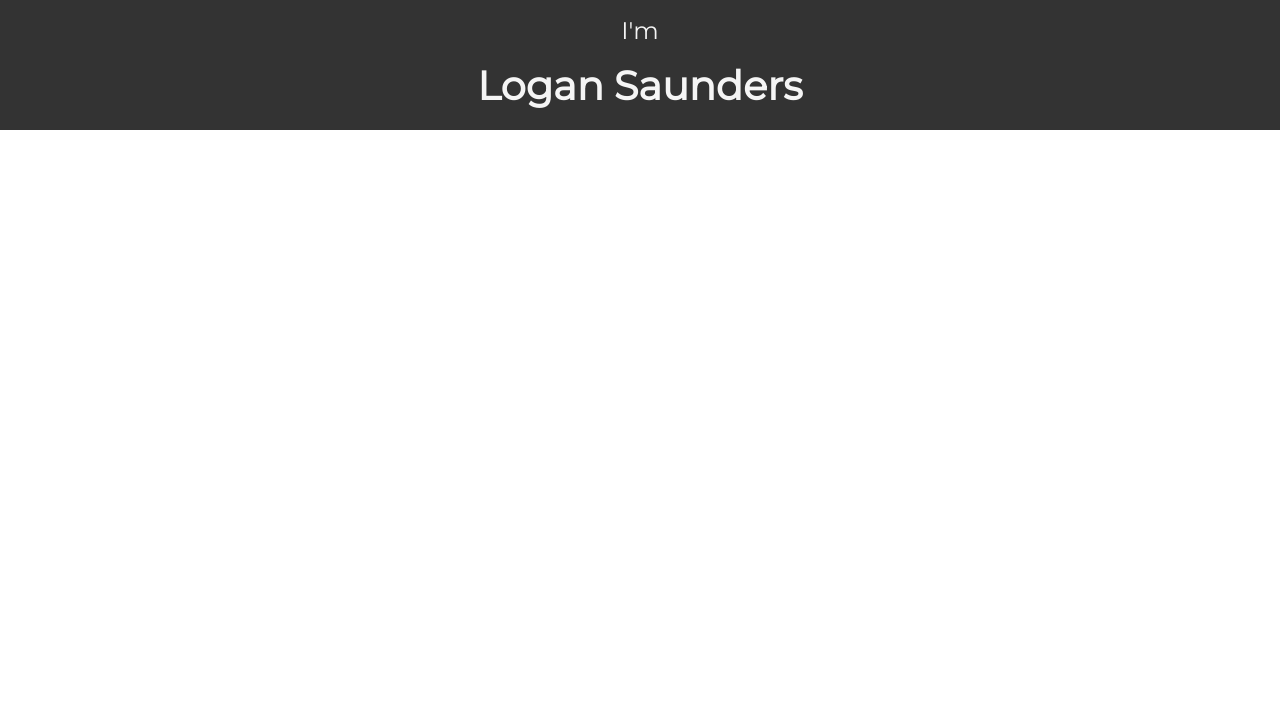
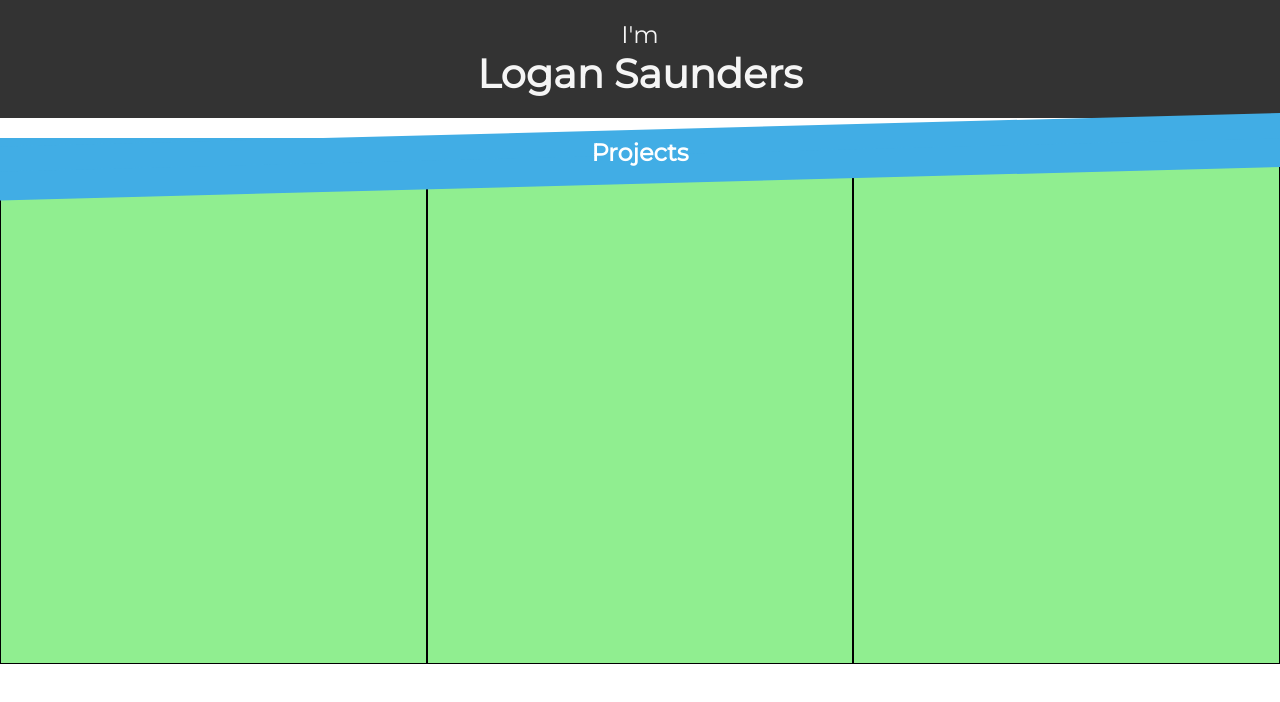
Before and after one commit to RealMrLogan/RealMrLogan.github.io, a plain HTML site: page index.html in a window 1280 px wide. Drawn offline with Linux system fonts and the light colour scheme.

Commit message:
set up projects sections

```diff
--- a/index.html
+++ b/index.html
@@ -20,8 +20,25 @@
                 <h1 class="fade-in-hide hidden-right">Saunders</h1>
             </div>
         </header>
+
+        <section class="content-section">
+
+        </section>
+
+        <div class="content-divider">
+            <h2>Projects</h2>
+        </div>
+        <section class="content-section" id="projects">
+            <div class="vertical-ribbon">
+                <div class="content-description make-invisible">
+                    <p>This is a test description.</p>
+                </div>
+            </div>
+            <div class="vertical-ribbon"></div>
+            <div class="vertical-ribbon"></div>
+        </section>
     </main>
-    <script src="scripts/fade.js"></script>
+    <script src="scripts/general.js"></script>
 </body>
 
 </html>
--- a/scripts/fade.js
+++ /dev/null
@@ -1,10 +0,0 @@
-setTimeout(() => {
-    const header = document.getElementsByTagName("header")[0];
-    console.dir(header);
-
-    header.children[0].classList.add("fade-in-visible");
-    const name = header.children[1];
-    for (let i = 0; i < name.children.length; i++) {
-        name.children[i].classList.add("fade-in-visible");
-    }
-}, 200);
--- /dev/null
+++ b/scripts/general.js
@@ -0,0 +1,74 @@
+(function () {
+    setTimeout(() => {
+        const header = document.getElementsByTagName("header")[0];
+        console.dir(header);
+
+        header.children[0].classList.add("fade-in-visible");
+        const name = header.children[1];
+        for (let i = 0; i < name.children.length; i++) {
+            name.children[i].classList.add("fade-in-visible");
+        }
+    }, 200);
+    setWidthOfProjects(null);
+})();
+
+document.getElementById("projects").addEventListener('mouseover', e => {
+    const projects = document.getElementById("projects");
+    if (e.target == projects) {
+        return;
+    } else if (!e.target.classList.contains("vertical-ribbon")) {
+        let target = e.target;
+        while (!target.classList.contains("vertical-ribbon")) {
+            target = target.parentElement;
+        }
+        setWidthOfProjects(target);
+    } else {
+        setWidthOfProjects(e.target);
+    }
+});
+
+document.getElementById("projects").addEventListener('mouseout', e => {
+    console.log("left the projects");
+    const projects = document.getElementById("projects").children;
+    for (let i = 0; i < projects.length; i++) { // hide all the descriptions
+        for (let j = 0; j < projects[i].children.length; j++) {
+            if (!projects[i].children[j].classList.contains("make-invisible")) {
+                projects[i].children[j].classList.add("make-invisible");
+            }
+        }
+    }
+    setWidthOfProjects(null);
+});
+
+function setWidthOfProjects(element) {
+    const projects = document.getElementById("projects").children;
+    // remove any previously set widths
+    for (let i = 0; i < projects.length; i++) {
+        projects[i].style.removeProperty("width");
+    }
+    if (element == null) { // set each project to equal lengths
+        const width = 100 / projects.length;
+        for (let i = 0; i < projects.length; i++) {
+            projects[i].style.width = width + "%";
+        }
+    } else { // compensate for the hovered element
+        const hoveredWidth = 75;
+        element.style.width = hoveredWidth + "%";
+        // show the children of the element
+        for (let i = 0; i < element.children.length; i++) {
+            element.children[i].classList.remove("make-invisible");
+        }
+        const width = (100 - hoveredWidth) / (projects.length - 1);
+        for (let i = 0; i < projects.length; i++) {
+            if (projects[i] != element) {
+                // hide the children if they aren't hidden already
+                for (let j = 0; j < projects[i].children.length; j++) {
+                    if (!projects[i].children[j].classList.contains("make-invisible")) {
+                        projects[i].children[j].classList.add("make-invisible");
+                    }
+                }
+                projects[i].style.width = width + "%";
+            }
+        }
+    }
+}
--- /dev/null
+++ b/styles/divider.css
@@ -0,0 +1,29 @@
+.content-divider {
+    background: #41ade5;
+    color: #fff;
+    position: relative;
+    text-align: center;
+    z-index: 1;
+}
+
+.content-divider:before,
+.content-divider:after {
+    background: inherit;
+    content: '';
+    display: block;
+    height: 100%;
+    left: 0;
+    position: absolute;
+    right: 0;
+    transform: skewY(-1.5deg);
+    transform-origin: 100%;
+    z-index: -1;
+}
+
+.content-divider:before {
+    bottom: 20px;
+}
+
+.content-divider:after {
+    bottom: 0;
+}
--- a/styles/fade.css
+++ b/styles/fade.css
@@ -1,6 +1,5 @@
 :root {
     --fade-in-position: 40px;
-    --neg-fade-in-position: -40px;
 }
 
 .fade-in-hide {
@@ -9,17 +8,21 @@
 }
 
 .hidden-top {
-    transform: translate(0, var(--neg-fade-in-position));
+    transform: translate(0, calc(var(--fade-in-position)*-1));
 }
 
 .hidden-left {
-    transform: translate(var(--neg-fade-in-position), 0);
+    transform: translate(calc(var(--fade-in-position)*-1), 0);
 }
 
 .hidden-right {
     transform: translate(var(--fade-in-position), 0);
 }
 
+.hidden-bottom {
+    transform: translate(0, var(--fade-in-position));
+}
+
 .fade-in-visible {
     opacity: 1;
     transform: translate(0,0);
--- a/styles/general.css
+++ b/styles/general.css
@@ -1,3 +1,21 @@
+/*
+This CSS file is for most of the styles on the page except for a few things that I put into
+different sheets in order to compatmentalize.
+
+STYLES IN DIFFERENT SHEETS
+-fade.css
+    Styles that focuse on transitioning text and elements based the location of the page
+
+TABLE OF CONTENTS
+1. Reset/default
+2. Header
+3. Content Containers
+    3.1. Content-sections
+    3.2. Content-dividers
+4. Projects
+*/
+
+/*** 1. RESET AND DEFAULT VALUES ***/
 html, body {
     margin: 0;
     padding: 0;
@@ -5,30 +23,37 @@ html, body {
 
 :root {
     --header-background-color: #333;
+    --divider-offset: 25px;
 }
 
+h1, h2, h3, h4, h5, h6 {
+    font-family: 'Montserrat', sans-serif;
+}
+
+/*** 2. HEADER ***/
 header {
     display: flex;
     flex-direction: column;
     width: 100%;
     margin: auto;
     align-items: center;
-    padding-bottom: 20px;
+    padding: 20px 0;
     background-color: var(--header-background-color);
     color: whitesmoke;
 }
 
-header > h1:first-child {
+header>h1:first-child, header>h1:last-child {
     font-size: 1.5em;
     font-weight: 100;
 }
-header >div {
+
+header>div {
     display: flex;
     flex-direction: row;
     font-size: 1.25em;
 }
 
-header >div h1 {
+header h1 {
     margin: 0;
 }
 
@@ -36,6 +61,63 @@ header>div h1:last-child {
     margin-left: 10px;
 }
 
-header h1 {
-    font-family: 'Montserrat', sans-serif;
+/*** 3. CONTENT CONTAINERS ***/
+/* 3.1 CONTENT SECTIONS */
+.content-section {
+    display: flex;
+    justify-content: space-between;
+    width: 100%;
+    position: relative;
+    top: calc(var(--divider-offset)*-1);
 }
+
+/* 3.2 CONTENT DIVIDERS */
+.content-divider {
+    background: #41ade5;
+    color: #fff;
+    position: relative;
+    text-align: center;
+    z-index: 1;
+}
+
+.content-divider:before, .content-divider:after {
+    background: inherit;
+    content: '';
+    display: block;
+    height: 100%;
+    left: 0;
+    position: absolute;
+    right: 0;
+    transform: skewY(-1.5deg);
+    transform-origin: 100%;
+    z-index: -1;
+}
+
+.content-divider:before {
+    bottom: var(--divider-offset);
+}
+
+.content-divider:after {
+    bottom: 0;
+}
+
+/*** PROJECTS ***/
+.vertical-ribbon {
+    height: 500px;
+    background-color: lightgreen;
+    margin: 0;
+    transition: 1.5s;
+    border: 1px solid black;
+}
+
+.content-description {
+    height: 40%;
+    background: linear-gradient(#00000000, #000);
+    position: absolute;
+    bottom: 0;
+    width: inherit;
+}
+
+.make-invisible {
+    opacity: 0;
+}
```
